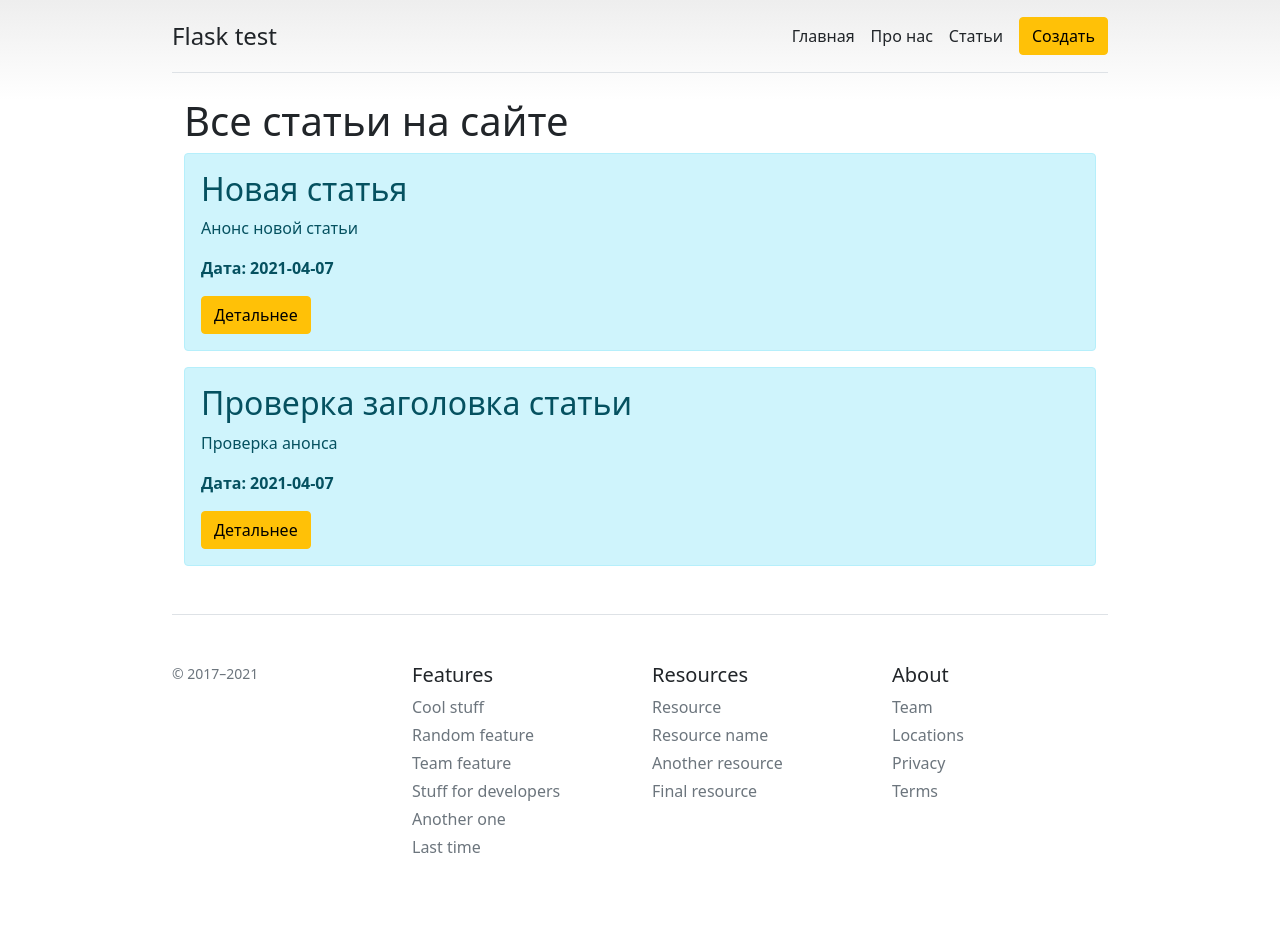
After one commit to deejaymmm/flask_test, a Flask app: page /posts in a window 1280 px wide. The commit adds this page. Run offline with Flask 2, Linux system fonts and the light colour scheme; data comes from the database, SQL or seed files in the repository; both versions use the stored data as it was after the commit; some libraries are stand-ins or nearby versions.

Commit message:
lesson 4

```diff
--- a/app.py
+++ b/app.py
@@ -30,6 +30,18 @@ def about():
     return render_template("about.html")
 
 
+@app.route('/posts')
+def posts():
+    articles = Article.query.order_by(Article.date.desc()).all()
+    return render_template("posts.html", articles=articles)
+
+
+@app.route('/posts/<int:id>')
+def post_detail(id):
+    article = Article.query.get(id)
+    return render_template("post_detail.html", article=article)
+
+
 @app.route('/create-article', methods=['POST', 'GET'])
 def create_article():
     if request.method == 'POST':
@@ -42,7 +54,7 @@ def create_article():
         try:
             db.session.add(article)
             db.session.commit()
-            return redirect('/')
+            return redirect('/posts')
         except:
             return "Придобавлении статьи произошла ошибка"
     else:
--- a/templates/base.html
+++ b/templates/base.html
@@ -57,8 +57,9 @@
         <nav class="d-inline-flex mt-2 mt-md-0 ms-md-auto">
           <a class="me-3 py-2 text-dark text-decoration-none" href="/">Главная</a>
           <a class="me-3 py-2 text-dark text-decoration-none" href="/about">Про нас</a>
+          <a class="me-3 py-2 text-dark text-decoration-none" href="/posts">Статьи</a>
+        </nav>
           <a class="btn btn-warning" href="/create-article">Создать</a>
-        </nav>
       </header>
 
       {% block body %}{% endblock %}
--- a/templates/create-article.html
+++ b/templates/create-article.html
@@ -1,7 +1,7 @@
 {% extends 'base.html' %}
 
 {% block title %}
-Страница про нас
+Добавление статьи
 {% endblock %}
 
 {% block body %}
--- /dev/null
+++ b/templates/posts.html
@@ -0,0 +1,20 @@
+{% extends 'base.html' %}
+
+{% block title %}
+Все статьи на сайте
+{% endblock %}
+
+{% block body %}
+<div class="container">
+    <h1>Все статьи на сайте</h1>
+
+    {% for el in articles %}
+    <div class="alert alert-info">
+        <h2>{{ el.title }}</h2>
+        <p>{{ el.intro }}</p>
+        <p><b>Дата: {{ el.date.date() }}</b></p>
+        <a href="/posts/{{ el.id }}" class="btn btn-warning">Детальнее</a>
+    </div>
+    {% endfor %}
+</div>
+{% endblock %}
```
Also changed, not shown: templates/post_detail.html (added, +16 -0 lines), blog.db, 1 other file.
